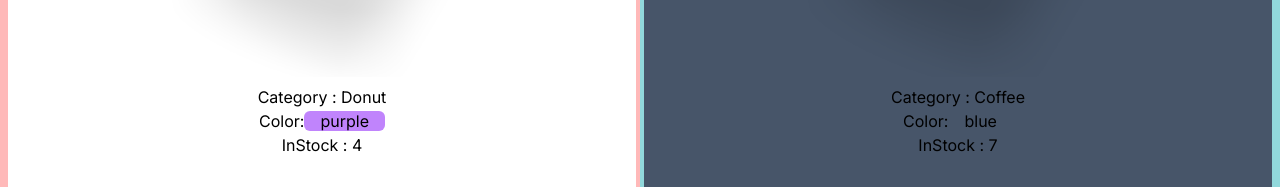
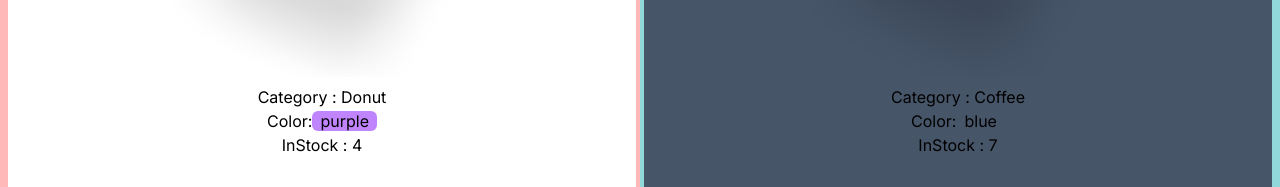
Before and after one commit to panayotsky-dev/MobileShopView, a Next.js app: page / in a window 1280 px wide. Shown: the part 1125-1312 px from the top of the page. Built offline with nearby package versions, Linux system fonts and the light colour scheme.

Commit message:
Update Products.tsx

```diff
--- a/src/app/components/Products.tsx
+++ b/src/app/components/Products.tsx
@@ -15,7 +15,7 @@
   }, [showedProducts])
 
   return (
-    <div className=' justify-center flex flex-col items-center'>
+    <div className=' justify-center flex flex-col items-center mb-2'>
     <div className='grid grid-cols-2 gap-2 mx-2 items-center justify-center  '>
       {allProducts.slice(0,showedProducts).map((product) => (
         <div key={product.id} className={` flex flex-col justify-center items-center rounded-xl
@@ -30,8 +30,8 @@
           <motion.img src={product.image} alt={product.title}  className='my-2' whileHover={{scale:1.15}}/>
           <div className='flex flex-col items-center justify-center  w-full rounded-xl '>
             <h1 className=' '>Category : {product.category}</h1>
-            <span> Color:
-               <span className={`bg-${product.Filtering.Color}-400 px-4 rounded-md
+            <span className=''> Color:
+               <span className={`bg-${product.Filtering.Color}-400 px-2 rounded-md
                ${product.Filtering.Color == "green" ? "bg-green-300" : ""} `}>
                 {product.Filtering.Color}
                 </span>
```
